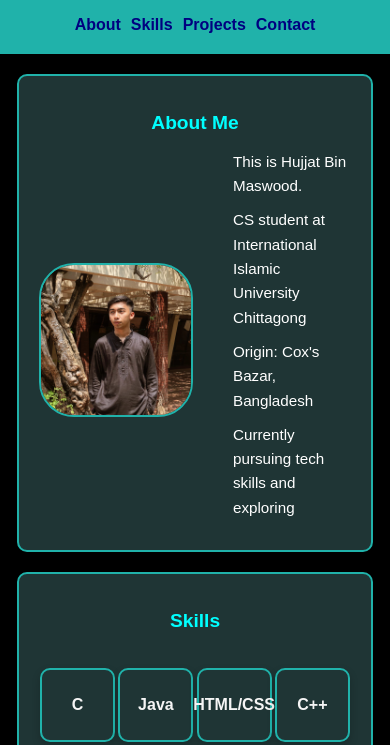
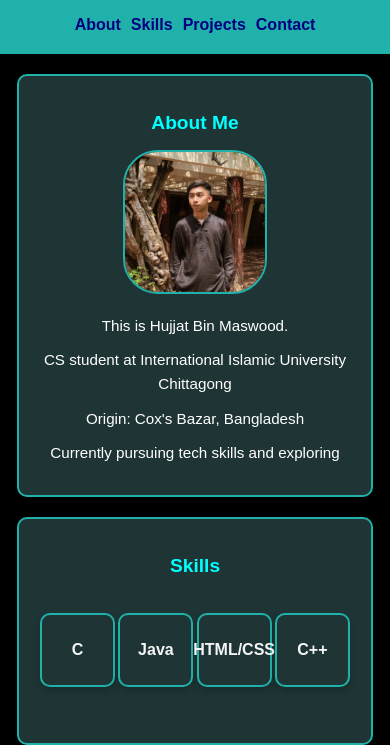
Before and after one commit to hujjat22/mini-project-1, a plain HTML site: page index.html in a window 390 px wide. Shown: the part 99-844 px from the top of the page. Drawn offline with Linux system fonts and the light colour scheme.

Commit message:
updated mobile version

```diff
--- a/style.css
+++ b/style.css
@@ -178,7 +178,22 @@ footer {
         max-width: 100%;
         height: auto;
     }
+    .about-content {
+        flex-direction: column;
+        text-align: center;
+        gap: 20px;
+    }
+
+    .about-text p {
+        text-align: center;
+    }
+
+    .about-content img {
+        width: 140px;
+        height: 140px;
+    }
 }
+
 .card ul {
     display: flex;
     flex-direction: row;
```
